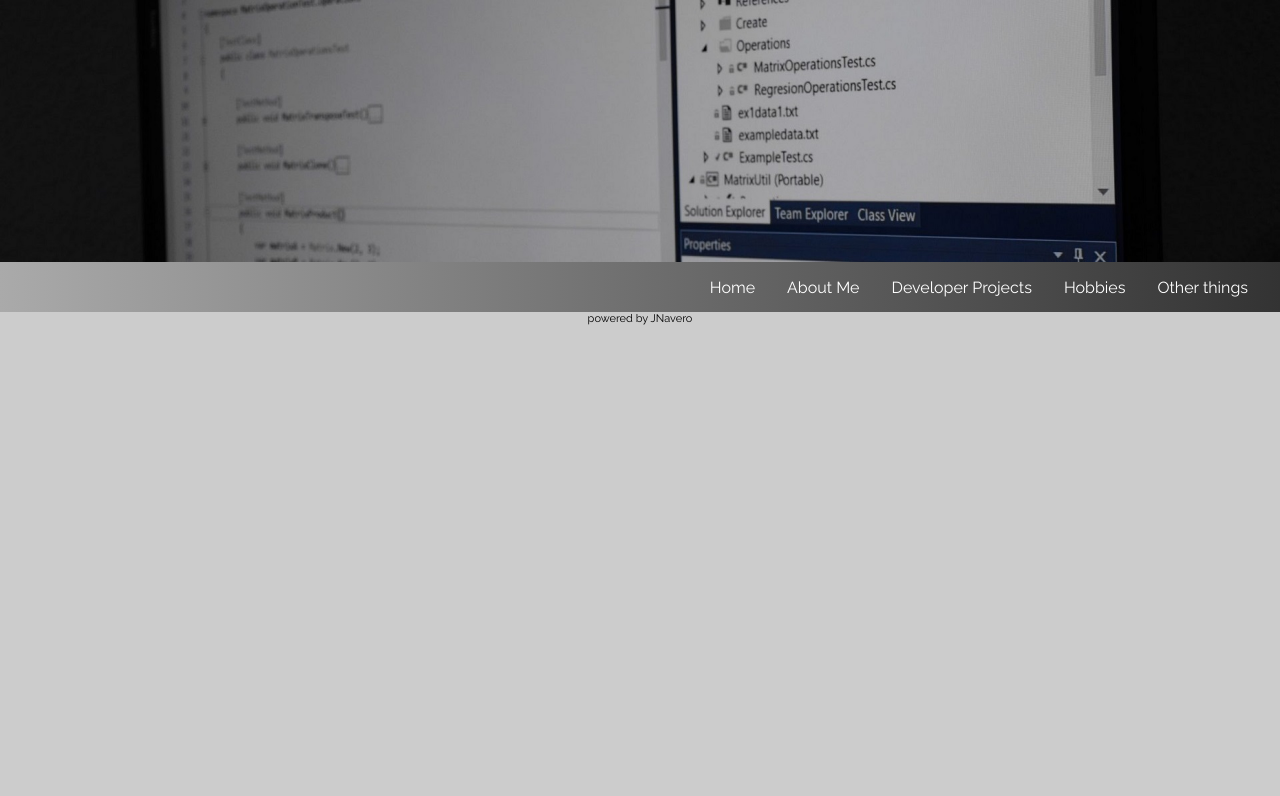
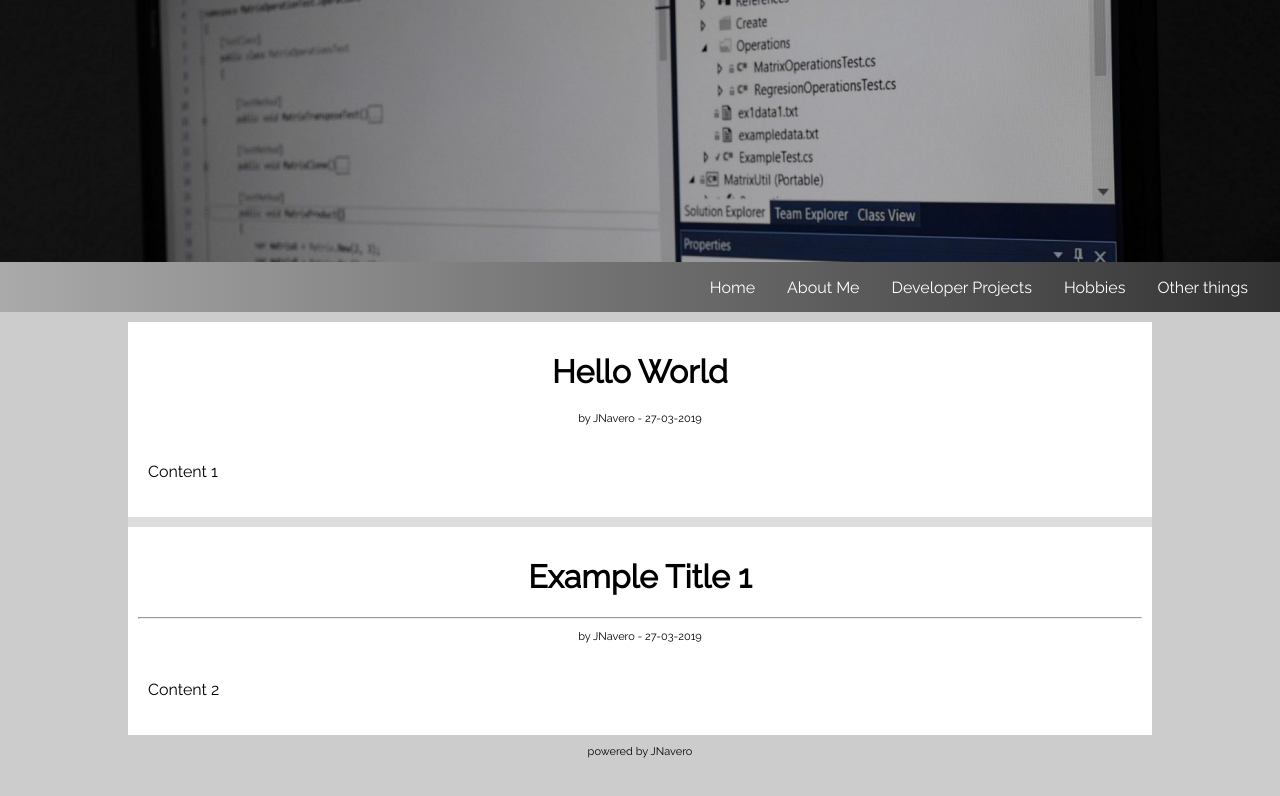
Before and after one commit to jnavero/jnavero.github.io, a website: page index.html in a window 1280 px wide. Drawn offline with Linux system fonts and the light colour scheme.

Commit message:
uncomment javascript

```diff
--- a/index.html
+++ b/index.html
@@ -42,7 +42,7 @@
 
 	<script>
 
-		/*var read = new ReadJsonData("homeData");
+		var read = new ReadJsonData("homeData");
 		loadData();
 
 		// var md = '[**Showdown**](http://www.showdownjs.com) is *great*\n' +
@@ -59,7 +59,7 @@
 				read.ReadJson(content, converter);
 			}, 100);
 		}
-*/
+
 	</script>
 
 
```
